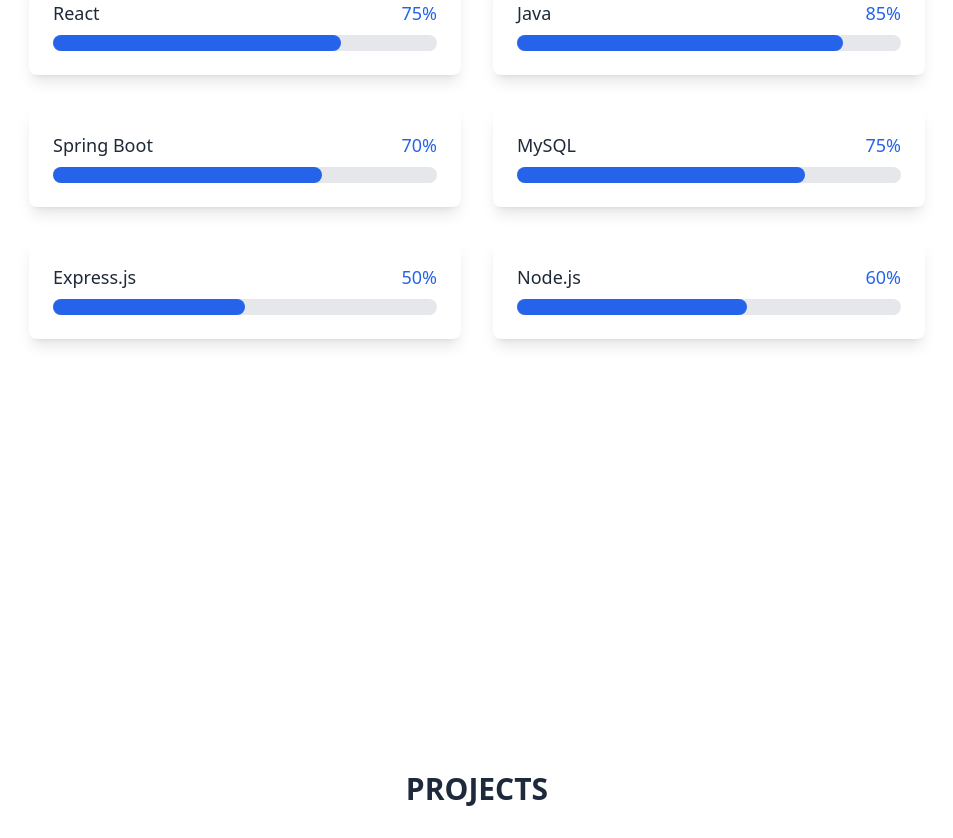
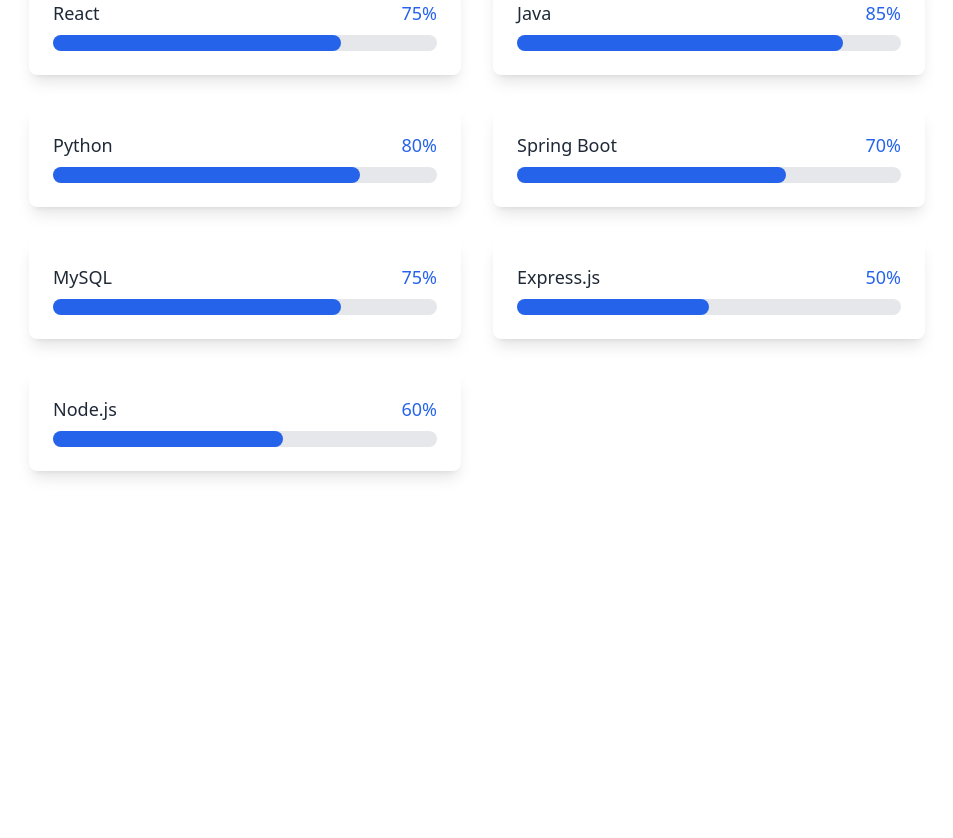
Before and after one commit to NMounish/PortFolio, a React (Vite) app: page / in a window 1280 px wide. Shown: the part 2000-2838 px from the top of the page, without its empty margins (163-1116 px from the left). Built offline with nearby package versions, Linux system fonts and the light colour scheme.

Commit message:
Updated Home component Adding skills

```diff
--- a/src/Component/Home.jsx
+++ b/src/Component/Home.jsx
@@ -147,6 +147,7 @@
     { name: "TailWindCss", level: 65 },
     { name: "React", level: 75 },
     { name: "Java", level: 85 },
+    { name: "Python", level: 80 },
     { name: "Spring Boot", level: 70 },
     { name: "MySQL", level: 75 },
     { name: "Express.js", level: 50 },
```
Also changed, not shown: 1 other file (tests, documents, lock files or other folders).
